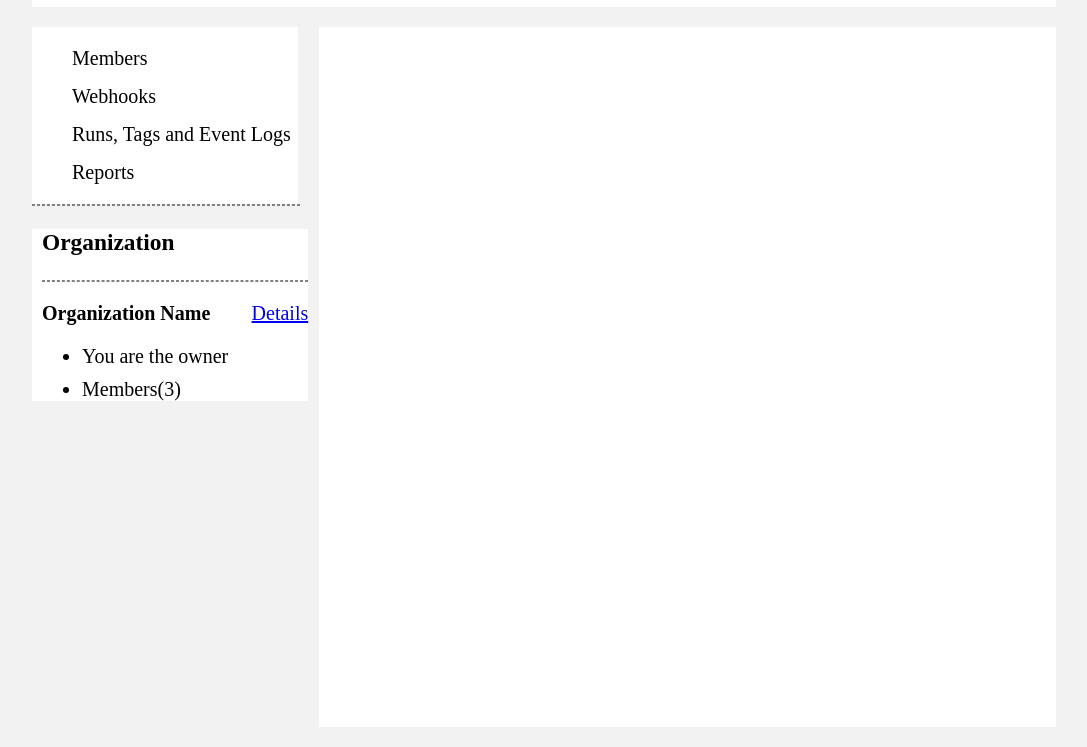
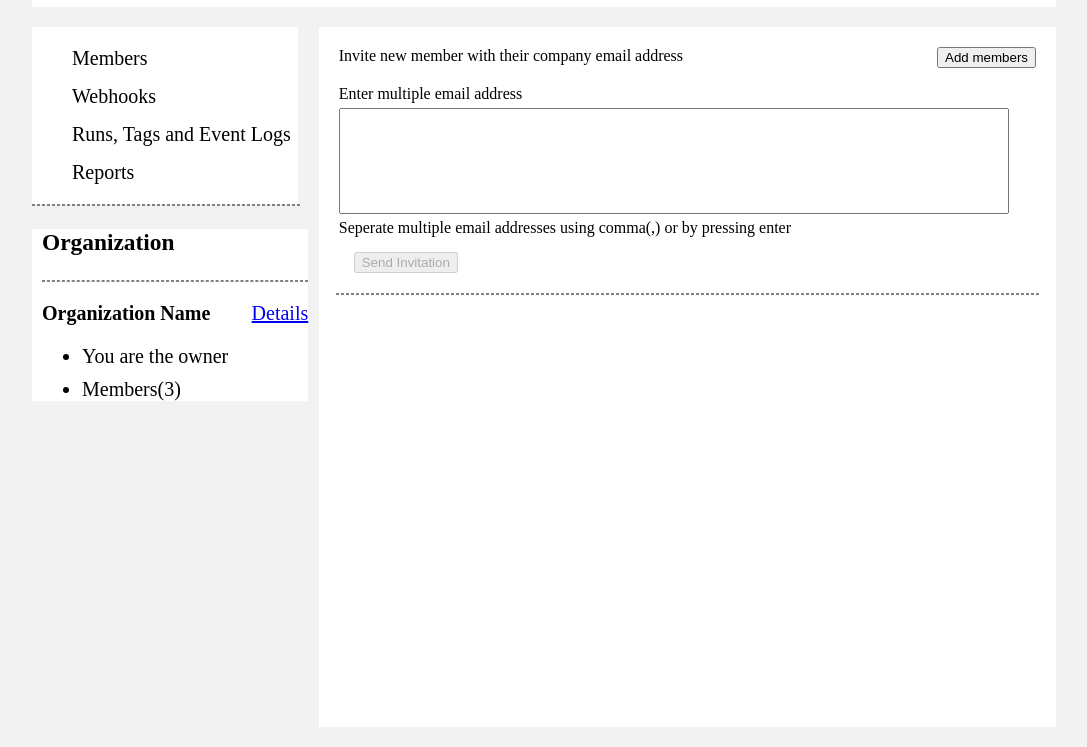
Before and after one commit to bhartijain/CSS-Assignment, a plain HTML site: page assignment3/index.html in a window 1280 px wide. Shown: the part 53-800 px from the top of the page, without its empty margins (96-1183 px from the left). Drawn offline with Linux system fonts and the light colour scheme.

Commit message:
Add email-section

```diff
--- /dev/null
+++ b/assignment3/css/detail.css
@@ -0,0 +1,31 @@
+.detail-page {
+	background-color: white;
+    width: 72%;
+    height: 700px;
+    float: right;
+}
+.email-section {
+	margin:20px;
+}
+.add-member {
+	float:right;
+}
+.email-address {
+	margin-top:20px;
+}
+input[type="textbox"] {
+	width:95%;
+	height:100px;
+	margin-top:5px;
+	margin-bottom:5px;
+}
+.btn-send-invitaion {
+	margin:15px;
+	display:block;
+}
+.email-section-seperator {
+	margin: 0px auto;
+    border-style: dashed;
+    width: 95%;
+    color:grey;
+}
--- a/assignment3/css/index.css
+++ b/assignment3/css/index.css
@@ -76,9 +76,3 @@ select {
 .organization-list li {
 	margin:10px auto;
 }
-.detail-page {
-	background-color: white;
-    width: 72%;
-    height: 700px;
-    float: right;
-}
--- a/assignment3/index.html
+++ b/assignment3/index.html
@@ -3,6 +3,7 @@
 <head>
 <meta charset="UTF-8" />
 <link rel = "stylesheet" type="text/css" href="css/index.css">
+<link rel = "stylesheet" type="text/css" href="css/detail.css">
 </head>
 <body>
 	<div class="container">
@@ -26,6 +27,19 @@
 				</ul>
 			</div>
 			<div class="detail-page">
+				<div class="email-section">
+					<span>Invite new member with their company email address</span>
+					<button class = "add-member">Add members</button>
+					<div class="email-address">
+						<span>Enter multiple email address</span>
+						<br>
+						<input type="textbox">
+						<span>Seperate multiple email addresses using comma(,) or by pressing enter</span>
+						<button class="btn-send-invitaion" disabled>Send Invitation</button>
+					</div>
+				</div>
+				<hr class="email-section-seperator">
+
 			</div>
 		</div>
 		<hr class="sidebar-seperator">
```
